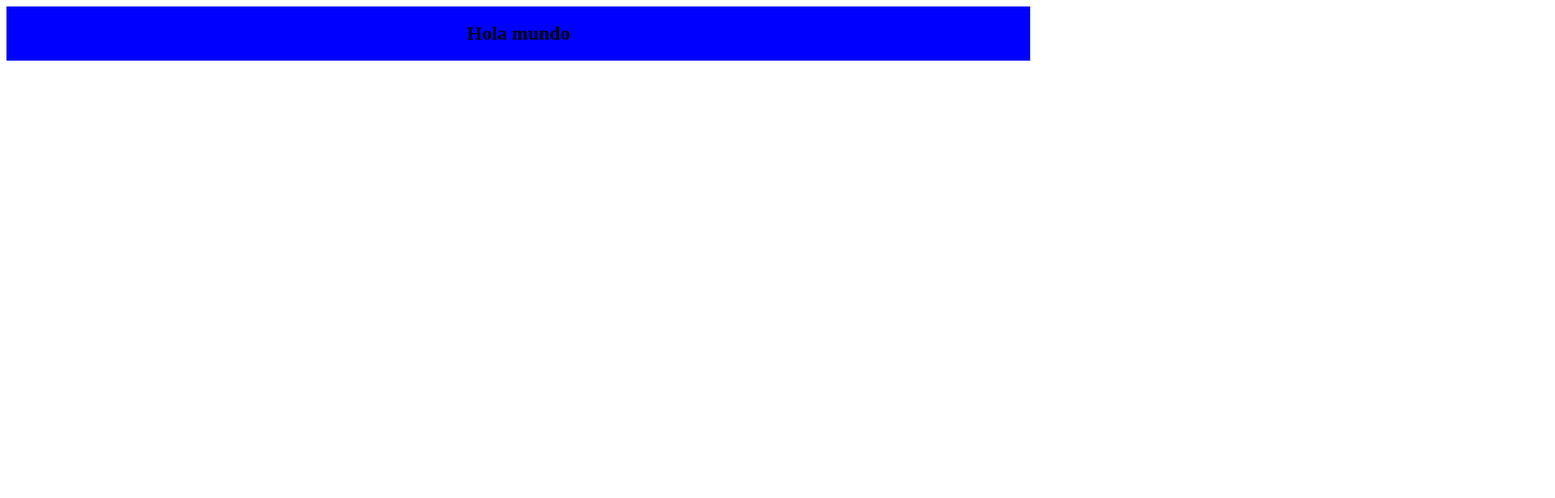
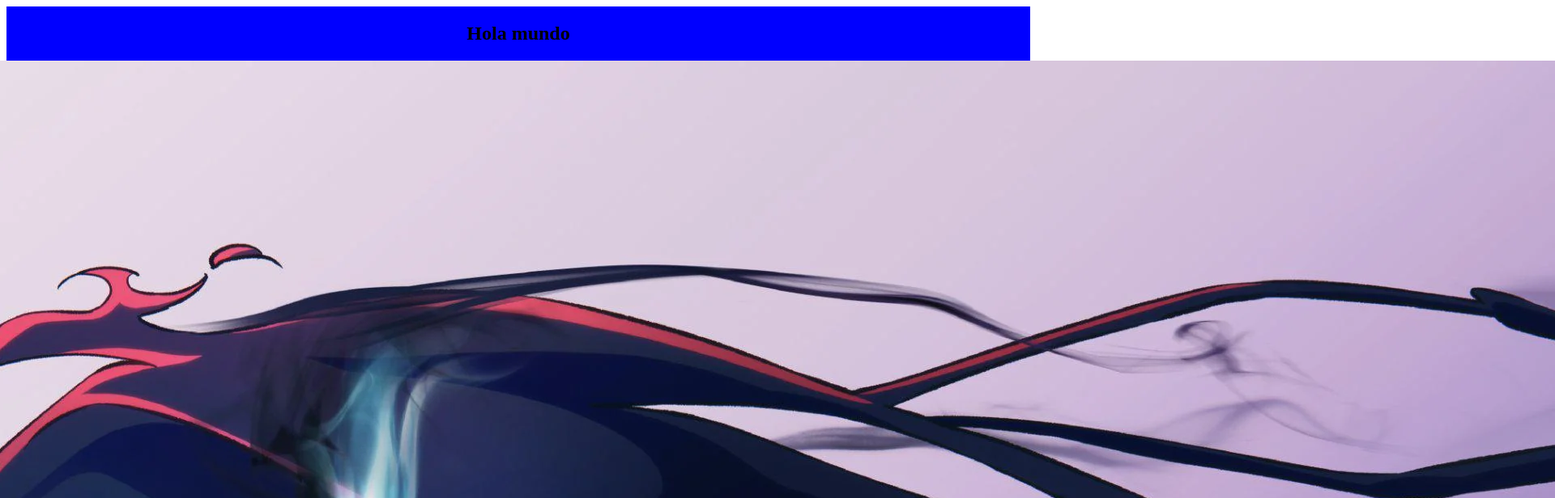
Before and after one commit to camilagomez4/Ejemplo, a plain HTML site: page index.html in a window 1280 px wide. Shown: the top 616 px of the page at 81% size, 1920 px wide, since content can reach past the window. Drawn offline with Linux system fonts and the light colour scheme.

Commit message:
Actualizacion

```diff
--- a/index.html
+++ b/index.html
@@ -12,6 +12,10 @@
         <div>
             <h1>Hola mundo</h1>
         </div>
+        <div>
+            <img src="./solo leveling.webp" alt="">
+        </div>
+        <p></p>
     </section>
 
 </body>
```
Also changed, not shown: ej.js (added), solo leveling.webp (added).
